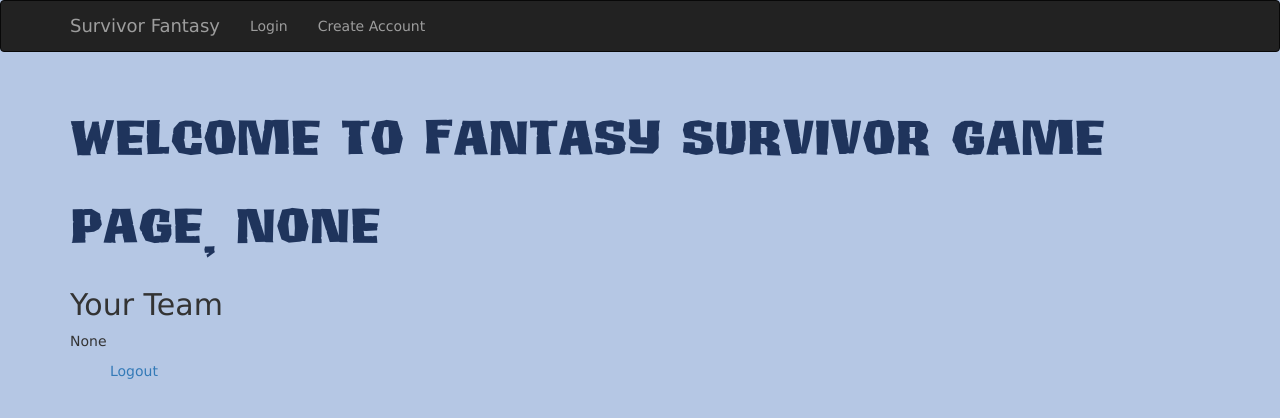
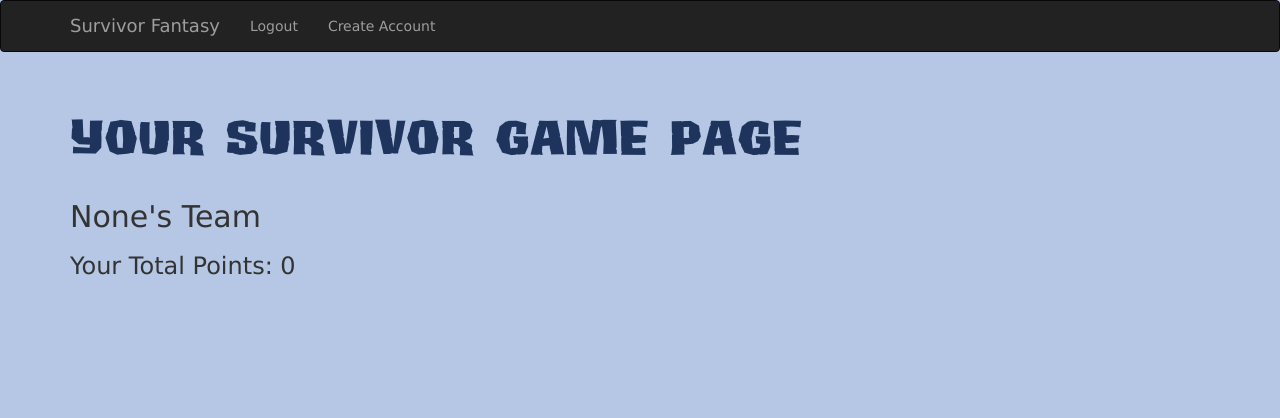
Before and after one commit to jstewa34/csc210project, a Flask app: page /startgame in a window 1280 px wide. Shown: the top 418 px of the page. Run offline with Flask 2, Linux system fonts and the light colour scheme; the visitor is signed in with stand-in values (Sample User, id 1); data comes from the database, SQL or seed files in the repository; data that the repository does not hold is empty; some libraries are stand-ins or nearby versions.

Commit message:
small nav bar changes + game page

```diff
--- a/routes.py
+++ b/routes.py
@@ -40,9 +40,22 @@ def session_handler():
 
 @app.route("/startgame", methods=("GET", "POST"))
 def game():
-    print("here")
-    print(current_user.id)
-    return render_template("game-page.html", team=db.session.query(CastawayTeam).get(current_user.id))
+    team = db.session.query(CastawayTeam).get(current_user.id)
+    all = db.session.query(Castaway).all()
+    t = []
+    for c in all:
+        if(team.castaway1 == c.fname):
+            t.append(c)
+        if (team.castaway2 == c.fname):
+            t.append(c)
+        if (team.castaway3 == c.fname):
+            t.append(c)
+        if (team.castaway4 == c.fname):
+            t.append(c)
+        if (team.castaway5 == c.fname):
+            t.append(c)
+    print(t)
+    return render_template("game-page.html", team=t)
 
 @app.route("/chooseteam", methods=("GET", "POST"))
 def chooseteam():
@@ -96,7 +109,7 @@ def login():
                 if(db.session.query(CastawayTeam).get(user.id) == None):
                     return redirect(url_for('chooseteam'))
                 else:
-                    return render_template("game-page.html", team=db.session.query(CastawayTeam).get(user.id))
+                    return redirect(url_for("game"))
             else:
                 flash("Invalid email or password!", "danger")
         except Exception as e:
--- a/static/main.css
+++ b/static/main.css
@@ -35,3 +35,11 @@ ul{
 	margin-left: auto;
 	margin-right: auto;
 }
+
+.flash{
+	padding: 100px
+}
+
+img.smallIMG{
+	max-height: 80px;
+}
--- a/templates/base.html
+++ b/templates/base.html
@@ -25,7 +25,11 @@
         </div>
         <div class="navbar-collapse collapse">
             <ul class="nav navbar-nav">
-                <li><a href="/login">Login</a></li>
+                {% if current_user.is_authenticated %}
+                    <li><a href="/logout">Logout</a></li>
+                {% else %}
+                    <li><a href="/login">Login</a></li>
+                {% endif %}
                 <li><a href="/register">Create Account</a></li>
             </ul>
         </div>
--- a/templates/game-page.html
+++ b/templates/game-page.html
@@ -6,22 +6,24 @@
 {% block page_content %}
 <div>
     {% if current_user.is_authenticated %}
-	    <h1>Welcome to Fantasy Survivor Game Page, {{ current_user.fname }}</h1>
-	    <h2> Your Team </h2>
-	    <p> {{ current_user.fname }} </p>
-	    <ul>
-	        <li> {{team.castaway1}} </li>
-	        <li> {{team.castaway2}} </li>
-	        <li> {{team.castaway3}} </li>
-	        <li> {{team.castaway4}} </li>
-	        <li> {{team.castaway5}} </li>
-	    </ul>
-
-	    <ul>
-            <li><a class="button" href="/logout">Logout</a></li>
-        </ul>
+	    <h1>Your Survivor Game Page</h1>
+	    <h2> {{ current_user.fname }}'s Team </h2>
+	    {% set totalPoints = namespace(value=0) %}
+	    {% for i in team %}
+            <h3> {{i.fname}}  {{i.lname}}</h3>
+            <img class="smallIMG" src= {{i.imgSRC}} alt="Castaway">
+            <p> Points: {{i.totalPoints}} </p>
+            {% set totalPoints.value = totalPoints.value + i.totalPoints %}
+        {% endfor %}
+  		<h3>Your Total Points: {{totalPoints.value}} </h3>
     {% else %}
         <h1>Welcome to Fantasy Survivor</h1>
     {% endif %}
 </div>
 {% endblock %}
+
+
+<!-- 			{% for i in friends %}
+			  <li> <a href="http://127.0.0.1:5000/users/{{i}}">{{names[count.value]}}</a></li>
+
+			{% endfor %} -->
```
Also changed, not shown: static/images/ErikaCasupanan.jpeg.
